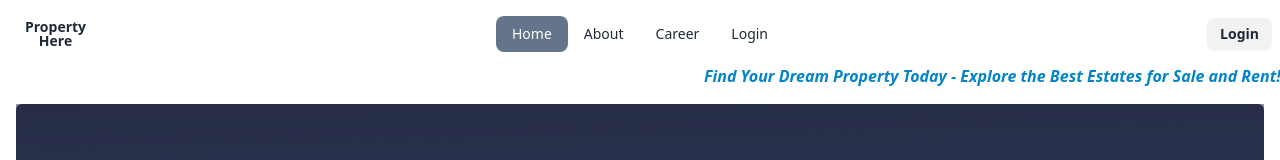
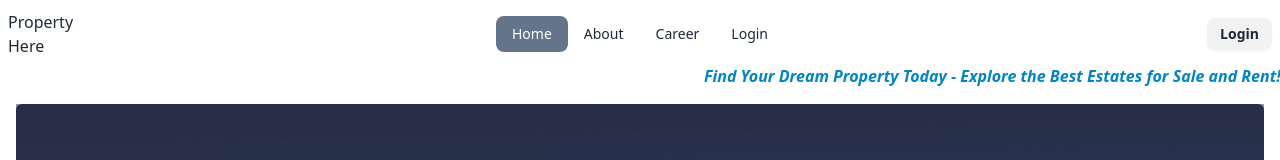
Before and after one commit to princemahmood117/Property-here, a React (Vite) app: page / in a window 1280 px wide. Shown: the top 160 px of the page. Built offline with nearby package versions, Linux system fonts and the light colour scheme; no server answers.

Commit message:
final check done

```diff
--- a/src/components/Nav/Nav.jsx
+++ b/src/components/Nav/Nav.jsx
@@ -94,9 +94,9 @@ const Nav = () => {
             {links}
           </ul>
         </div>
-        <a className="btn btn-ghost text-md">
+        <Link to='/' cLinkassName="btn btn-ghost text-md">
           Property <br /> Here
-        </a>
+        </Link>
       </div>
       <div className="navbar-center hidden lg:flex">
         <ul className="menu menu-horizontal px-1">{links}</ul>
@@ -104,12 +104,8 @@ const Nav = () => {
       <div className="navbar-end">
         {user ? (
           <>
-            <span>
-              <div className="avatar">
-                <div className="w-10 rounded-full">
-                  <img src={user.image} />
-                </div>
-              </div>
+            <span className="mr-2">
+             {user.email}
             </span>
             <a onClick={handleLogOut} className="btn btn-sm">
               SignOut
```
